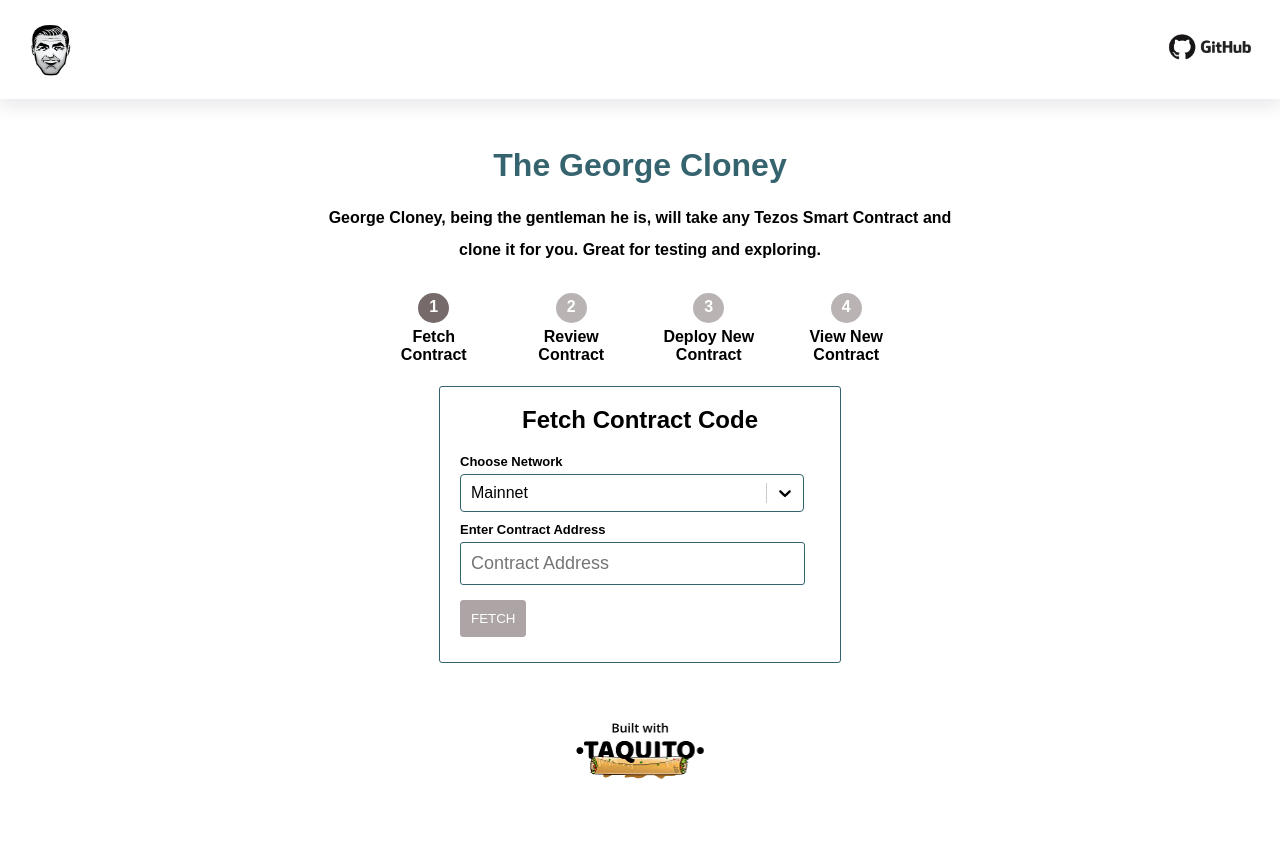
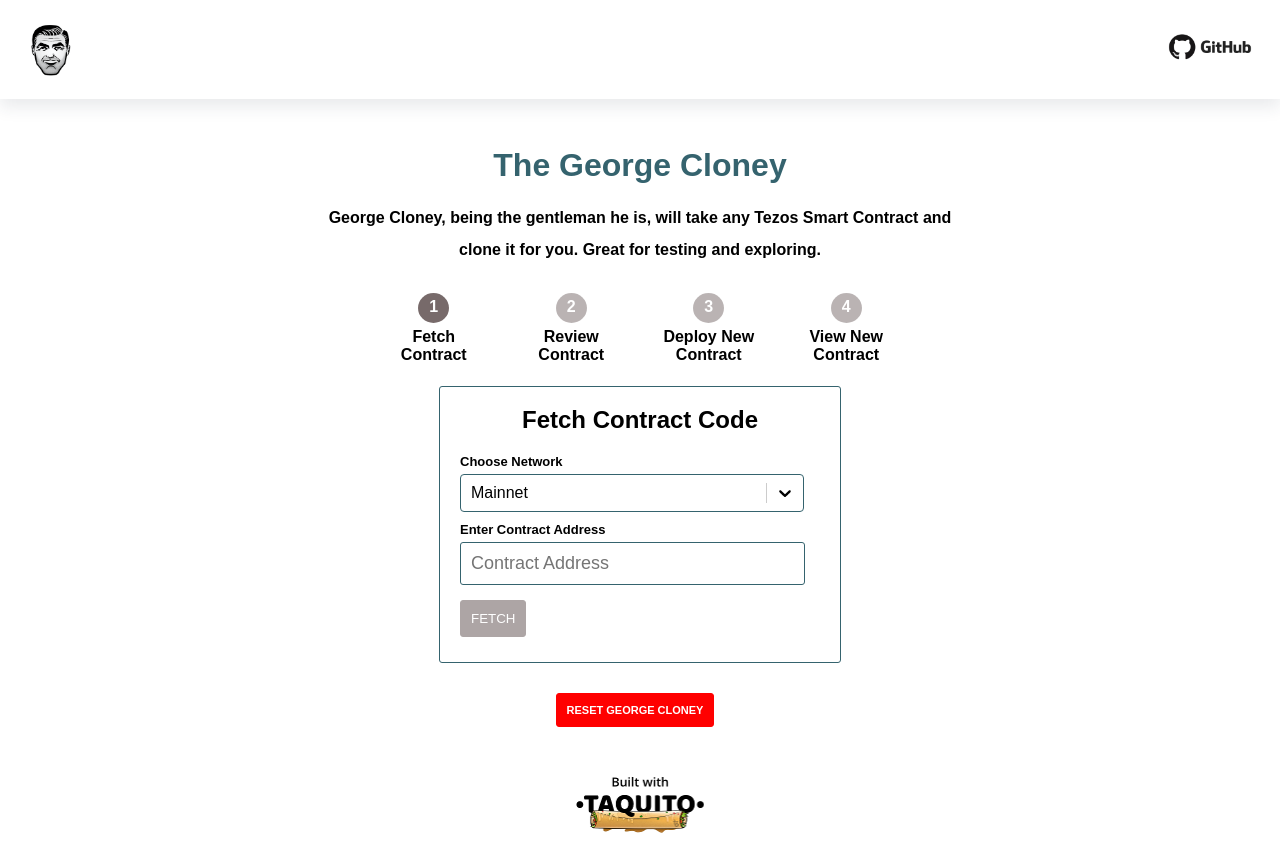
Before and after one commit to ecadlabs/george-cloney, a React (Create React App) app: page / in a window 1280 px wide. Before the commit the page ends 809 px from the top, so only its background shows below. Built offline with nearby package versions, Linux system fonts and the light colour scheme.

Commit message:
chore: add reset button

```diff
--- a/src/App.tsx
+++ b/src/App.tsx
@@ -44,6 +44,24 @@ const App: React.FC = (): ReactElement => {
     setLoadingMessage("");
     setError(error?.message ?? error);
     showSnackbar(true);
+  };
+
+  const resetGeorgeCloney = (): void => {
+    // Set entire application back to initial state
+    setCurrentStep(1);
+    setLoading(false);
+    setLoadingMessage("");
+    setError("");
+    showSnackbar(false);
+    setSigner("");
+    setProvider("");
+    setCode([]);
+    setStorage("");
+    setLaunchNetwork("mainnet");
+    setContractNetwork("mainnet");
+    setContractAddress("");
+    setTxnAddress("");
+    setLastLaunchedContract("");
   };
 
   const handleLaunchNetworkChange = async (network: string): Promise<void> => {
@@ -197,10 +215,12 @@ const App: React.FC = (): ReactElement => {
           />
           <ContractResultForm txnAddress={txnAddress} currentStep={currentStep} launchNetwork={launchNetwork} />
         </div>
-        {lastLaunchedContract && (
-          <LastOriginatedContract launchNetwork={launchNetwork} lastLaunchedContract={lastLaunchedContract} />
-        )}
         <Editor currentStep={currentStep} code={code} storage={storage} />
+        <LastOriginatedContract
+          reset={resetGeorgeCloney}
+          launchNetwork={launchNetwork}
+          lastLaunchedContract={lastLaunchedContract}
+        />
       </div>
       <div className="built-with-taquito-logo">
         <img height="56" width="128" alt="Built with Taquito logo" src="built-with-taquito.png" />
--- a/src/components/LastOriginatedContract/index.tsx
+++ b/src/components/LastOriginatedContract/index.tsx
@@ -3,14 +3,19 @@ import { LastLaunchedContractProps } from "./types";
 import "./styles.css";
 
 const LastOriginatedContract = (props: LastLaunchedContractProps): ReactElement => {
-  const { lastLaunchedContract, launchNetwork } = props;
+  const { lastLaunchedContract, launchNetwork, reset } = props;
 
   return (
     <>
       <div className="last-originated-contract-div">
-        <a href={`https://${launchNetwork}.tzstats.com/${lastLaunchedContract}`}>
-          <button>View Last Originated Contract</button>
-        </a>
+        {lastLaunchedContract && (
+          <a href={`https://${launchNetwork}.tzstats.com/${lastLaunchedContract}`}>
+            <button>View Last Originated Contract</button>
+          </a>
+        )}
+        <button onClick={reset} className="reset-button">
+          Reset George Cloney
+        </button>
       </div>
     </>
   );
--- a/src/components/LastOriginatedContract/styles.css
+++ b/src/components/LastOriginatedContract/styles.css
@@ -12,3 +12,8 @@
   background: #35636e;
   margin-top: 10px;
 }
+
+.reset-button {
+  background-color: red !important;
+  border: 1px solid red !important;
+}
--- a/src/components/LastOriginatedContract/types.ts
+++ b/src/components/LastOriginatedContract/types.ts
@@ -1,4 +1,5 @@
 export interface LastLaunchedContractProps {
+  reset: () => void;
   lastLaunchedContract: string;
   launchNetwork: string;
 }
--- a/src/components/WizardControls/index.tsx
+++ b/src/components/WizardControls/index.tsx
@@ -2,7 +2,7 @@ import React, { ReactElement } from "react";
 import { WizardControlsProps } from "./types";
 import "./styles.css";
 
-const Dots = (props: WizardControlsProps): ReactElement => {
+const WizardControls = (props: WizardControlsProps): ReactElement => {
   const { code, signer, currentStep, setCurrentStep, txnAddress } = props;
 
   const handleStepClick = (e: any) => {
@@ -53,4 +53,4 @@ const Dots = (props: WizardControlsProps): ReactElement => {
   );
 };
 
-export default Dots;
+export default WizardControls;
```
